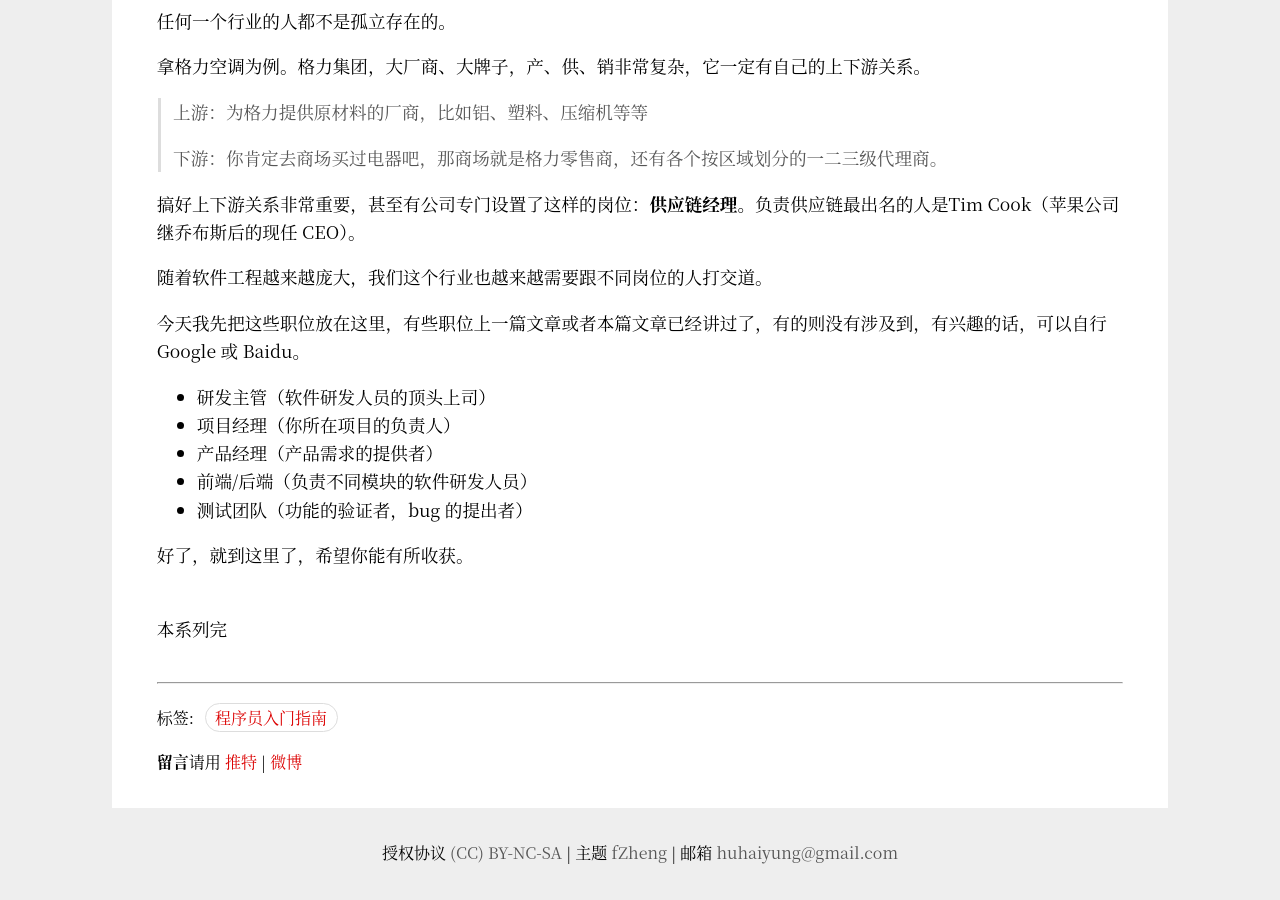
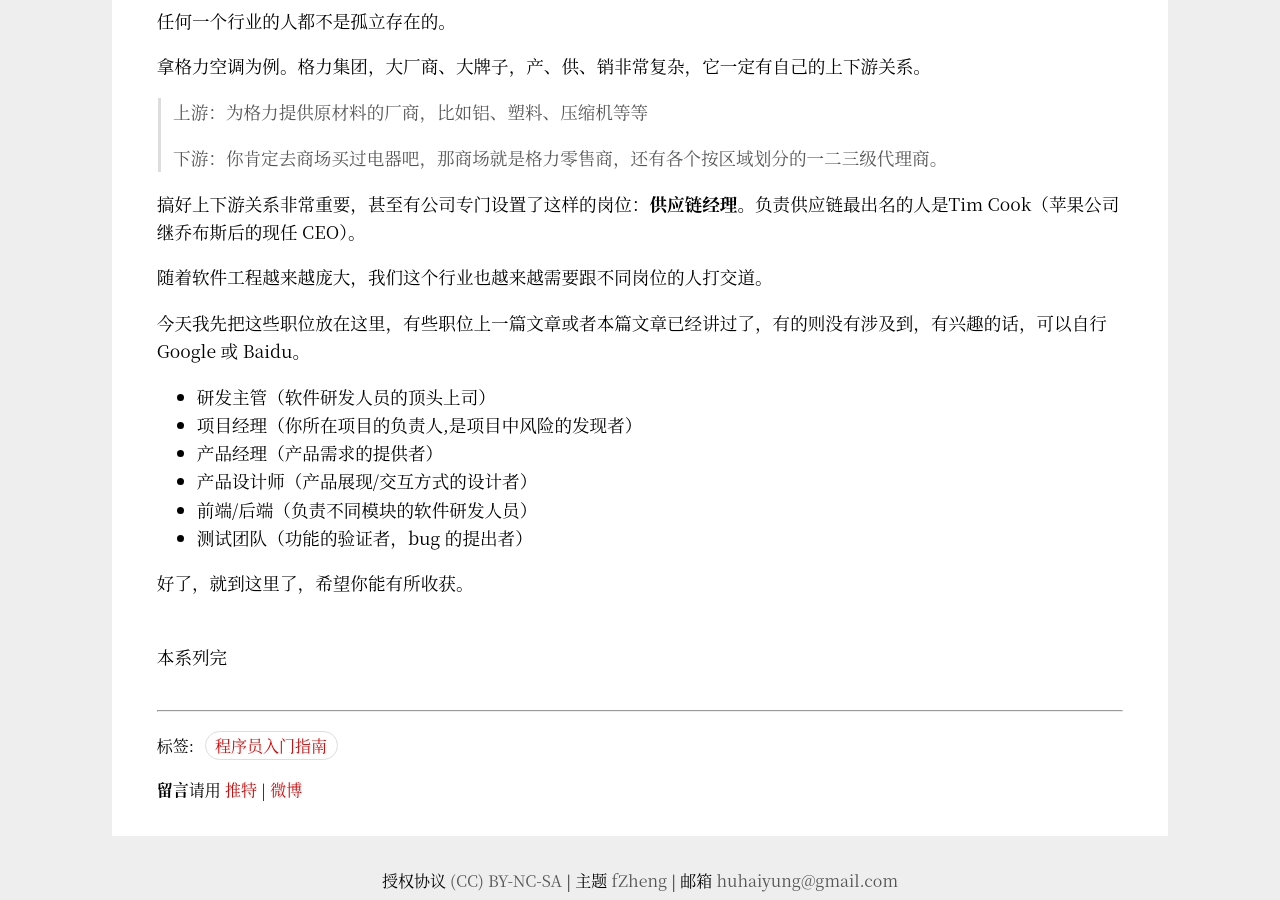
Before and after one commit to Haiyung/haiyung.github.io, a Jekyll site: the page built from _posts/2019-10-26-the-programmer-you-understand-and-the-programmer-I-understand-part-two.md, in a window 1280 px wide and 900 px high, scrolled down 8262 px. Built offline with Jekyll 4.4.1, drawn with Linux system fonts in a browser that asks for light colours; before the commit the page ends 9134 px from its top, so only the background shows below that.

Commit message:
article: update article

```diff
--- a/_posts/2019-10-26-the-programmer-you-understand-and-the-programmer-I-understand-part-two.md
+++ b/_posts/2019-10-26-the-programmer-you-understand-and-the-programmer-I-understand-part-two.md
@@ -279,8 +279,9 @@ Python 是一门非常适合初学者的计算机编程语言。
 今天我先把这些职位放在这里，有些职位上一篇文章或者本篇文章已经讲过了，有的则没有涉及到，有兴趣的话，可以自行 Google 或 Baidu。
 
 - 研发主管（软件研发人员的顶头上司）
-- 项目经理（你所在项目的负责人）
+- 项目经理（你所在项目的负责人,是项目中风险的发现者）
 - 产品经理（产品需求的提供者）
+- 产品设计师（产品展现/交互方式的设计者）
 - 前端/后端（负责不同模块的软件研发人员）
 - 测试团队（功能的验证者，bug 的提出者）
 
```
